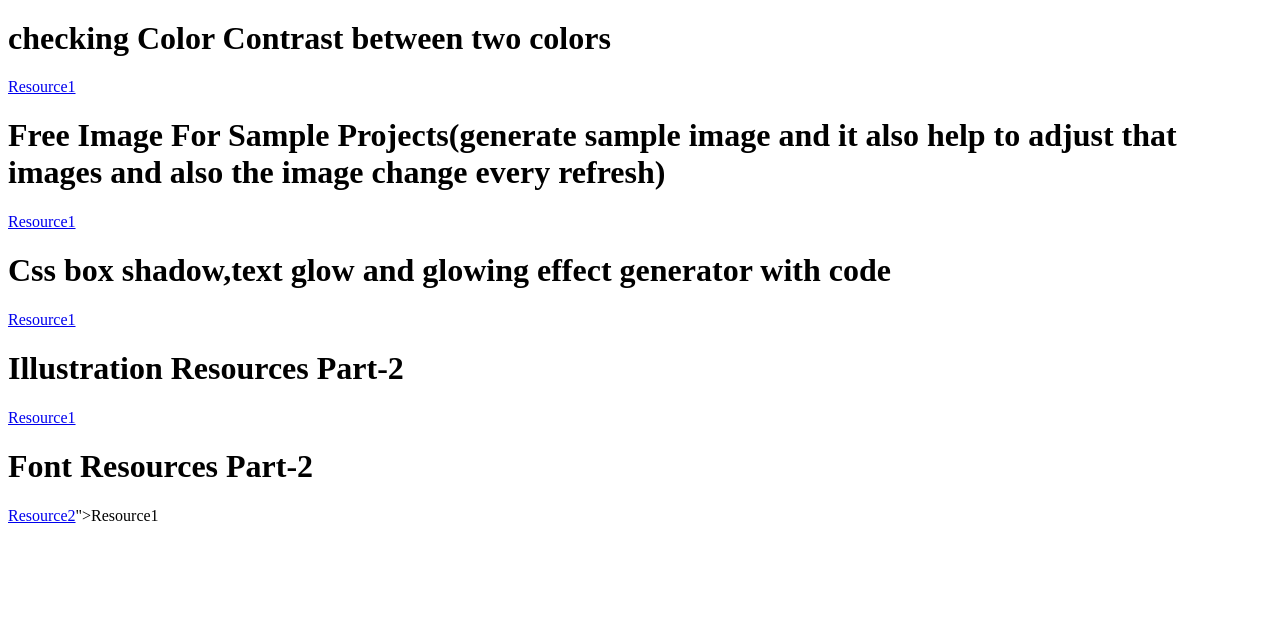
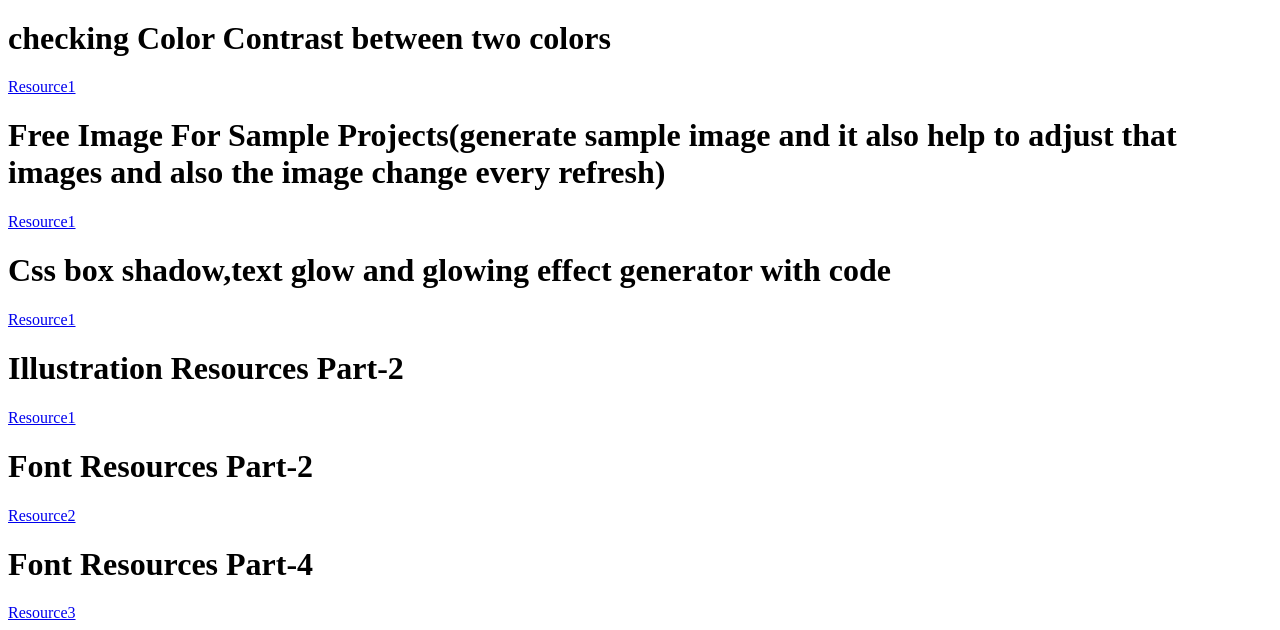
Before and after one commit to mohamed-ashif-m/Frontend_resources, a plain HTML site: page index.html in a window 1280 px wide. Shown: the part 687-1317 px from the top of the page. Before the commit the page ends 1220 px from the top, so only its background shows below. Drawn offline with Linux system fonts and the light colour scheme.

Commit message:
Update index.html

```diff
--- a/index.html
+++ b/index.html
@@ -59,7 +59,11 @@ code</h1>
         </div>
         <div class="container12">
             <h1> Font Resources Part-2</h1>
-            <a href="<a href="https://fonts.google.com/icons">Resource2</a>">Resource1</a>
+            <a href="https://fonts.google.com/icons">Resource2</a>
+        </div>
+        <div class="container13">
+            <h1> Font Resources Part-4</h1>
+            <a href="https://ionic.io/ionicons">Resource3</a>
         </div>
     </main>
 </body>
```
